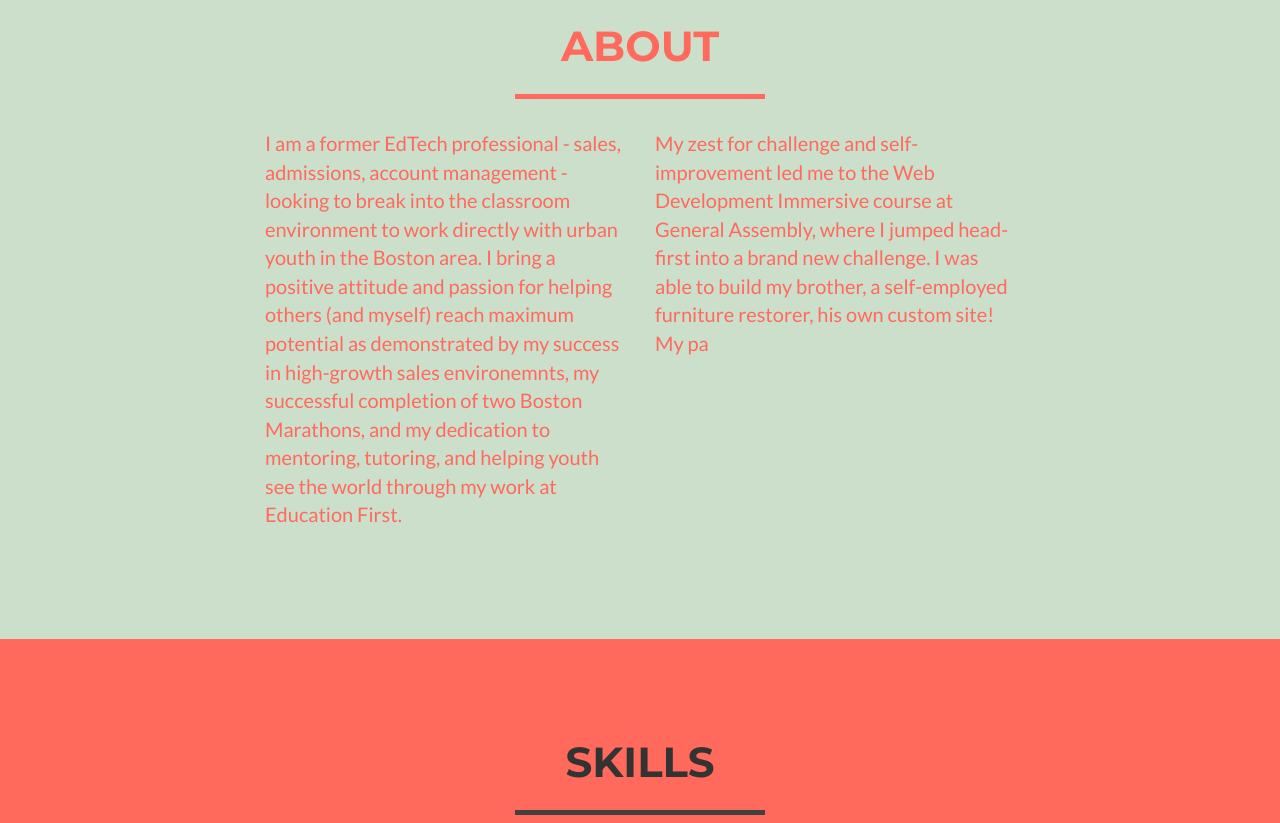
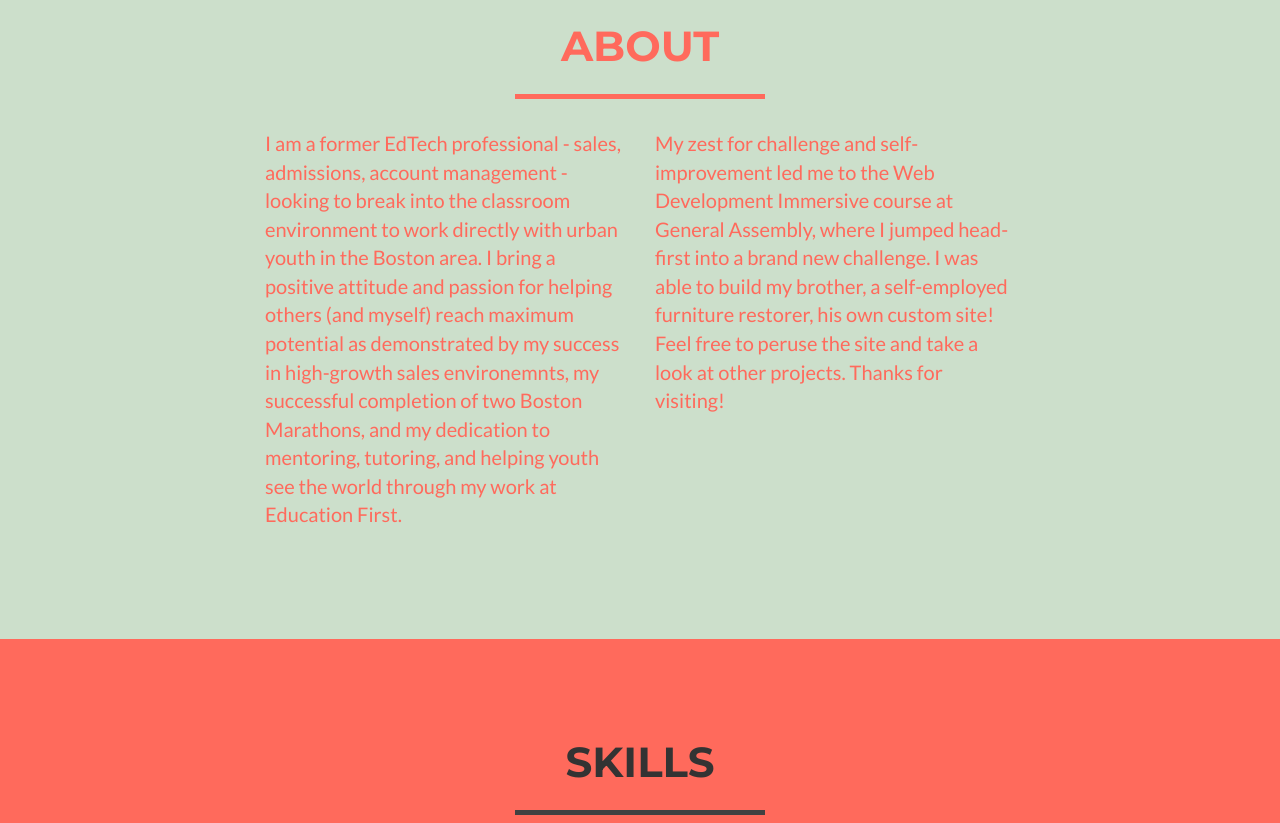
Before and after one commit to jdaly04/portfolio, a website: page index.html in a window 1280 px wide. Shown: the part 1920-2743 px from the top of the page. Drawn offline with nearby package versions, Linux system fonts and the light colour scheme.

Commit message:
edit again summary

```diff
--- a/index.html
+++ b/index.html
@@ -170,7 +170,7 @@
                     <p>I am a former EdTech professional - sales, admissions, account management - looking to break into the classroom environment to work directly with urban youth in the Boston area. I bring a positive attitude and passion for helping others (and myself) reach maximum potential as demonstrated by my success in high-growth sales environemnts, my successful completion of two Boston Marathons, and my dedication to mentoring, tutoring, and helping youth see the world through my work at Education First. </p>
                 </div>
                 <div class="col-lg-4">
-                    <p>My zest for challenge and self-improvement led me to the Web Development Immersive course at General Assembly, where I jumped head-first into a brand new challenge. I was able to build my brother, a self-employed furniture restorer, his own custom site! My pa</p>
+                    <p>My zest for challenge and self-improvement led me to the Web Development Immersive course at General Assembly, where I jumped head-first into a brand new challenge. I was able to build my brother, a self-employed furniture restorer, his own custom site! Feel free to peruse the site and take a look at other projects. Thanks for visiting! </p>
                 </div>
             </div>
         </div>
```
